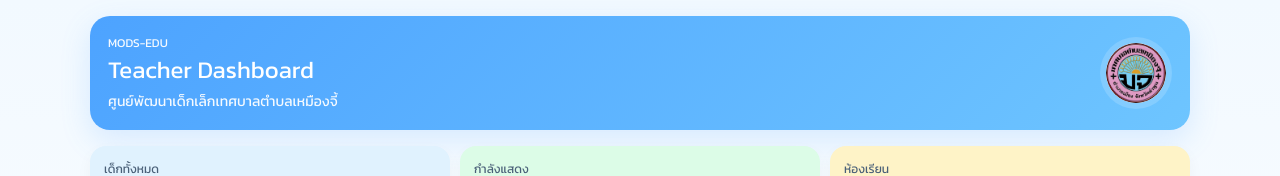
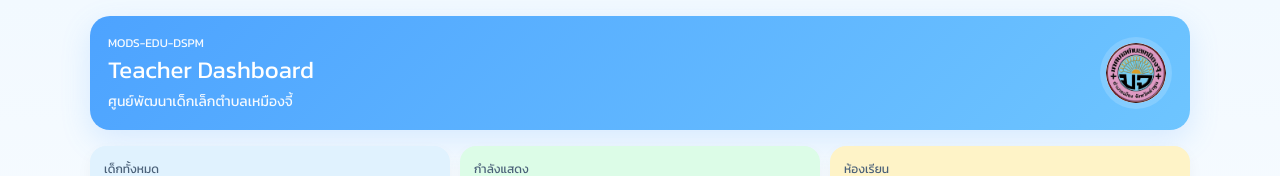
Before and after one commit to tonyth-tech/mods-edu-demo, a Next.js app: page / in a window 1280 px wide. Shown: the top 176 px of the page. Built offline with nearby package versions, Linux system fonts and the light colour scheme; no server answers; the database is empty.

Commit message:
update header naming to MODS-EDU-DSPM

```diff
--- a/app/child/[id]/page.js
+++ b/app/child/[id]/page.js
@@ -77,8 +77,11 @@ export default function ChildProfilePage() {
       <div style={containerStyle}>
         <div style={headerStyle}>
           <div>
-            <div style={headerLabelStyle}>Child Profile</div>
-            <h1 style={headerTitleStyle}>ข้อมูลเด็กเล็ก</h1>
+<div style={headerLabelStyle}>MODS-EDU-DSPM</div>
+<h1 style={headerTitleStyle}>ข้อมูลเด็กเล็ก</h1>
+<p style={{margin:0,fontSize:'14px',opacity:0.9}}>
+ศูนย์พัฒนาเด็กเล็กตำบลเหมืองจี้
+</p>
           </div>
         </div>
 
--- a/app/page.js
+++ b/app/page.js
@@ -5,7 +5,7 @@ import { supabase } from '../lib/supabase'
 
 export default function Home() {
   const [children, setChildren] = useState([])
-  const [centerDisplayName, setCenterDisplayName] = useState('ศูนย์พัฒนาเด็กเล็กเทศบาลตำบลเหมืองจี้')
+const [centerDisplayName, setCenterDisplayName] = useState('ศูนย์พัฒนาเด็กเล็กตำบลเหมืองจี้')
   const [search, setSearch] = useState('')
   const [selectedClass, setSelectedClass] = useState('ทั้งหมด')
 
@@ -73,7 +73,7 @@ export default function Home() {
         <div className="mods-header">
           <div className="mods-header-text">
             <div className="mods-header-label">
-              MODS-EDU
+              MODS-EDU-DSPM
             </div>
             <h1 className="mods-title">Teacher Dashboard</h1>
             <p className="mods-subtitle">
```
